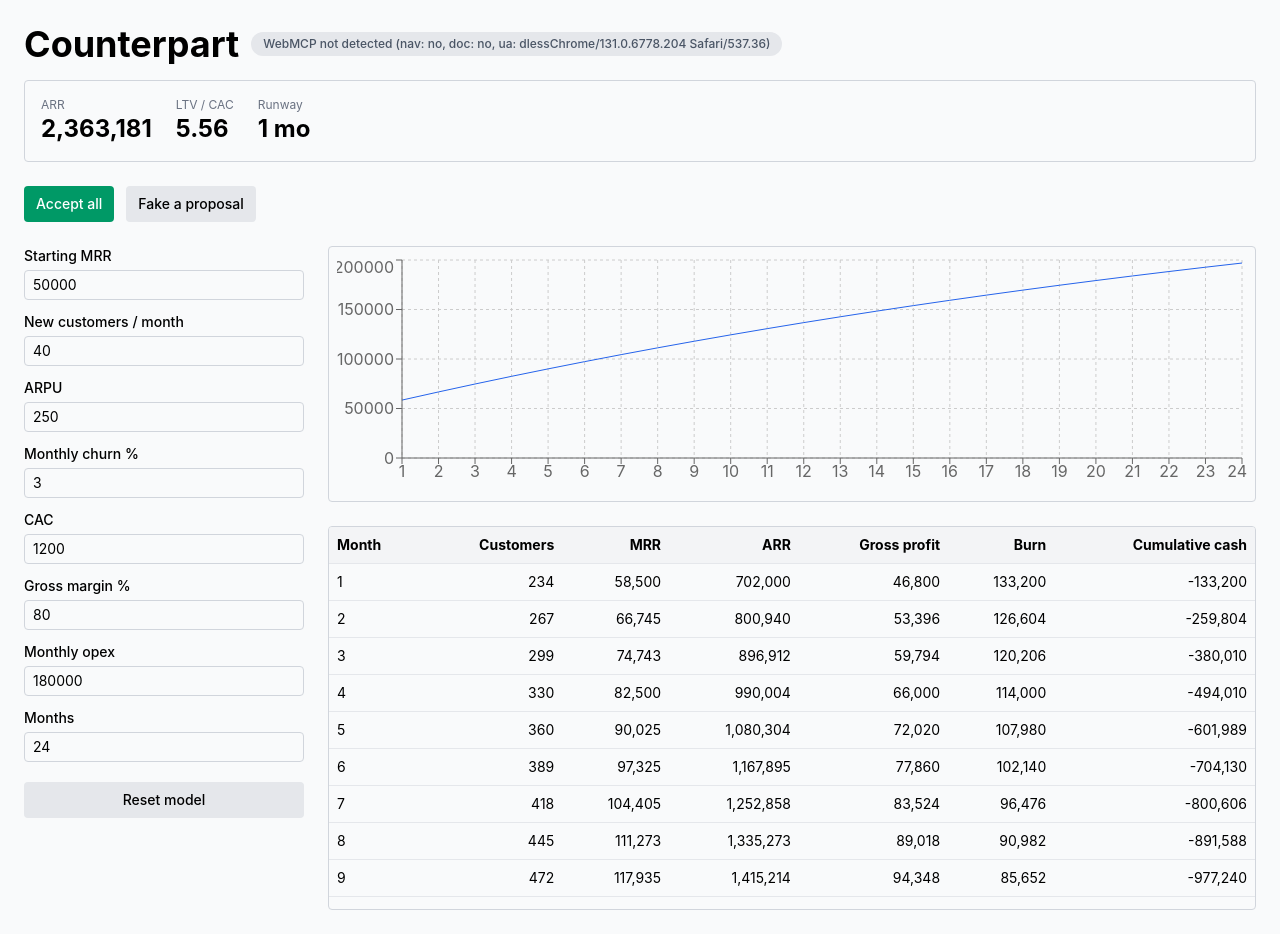
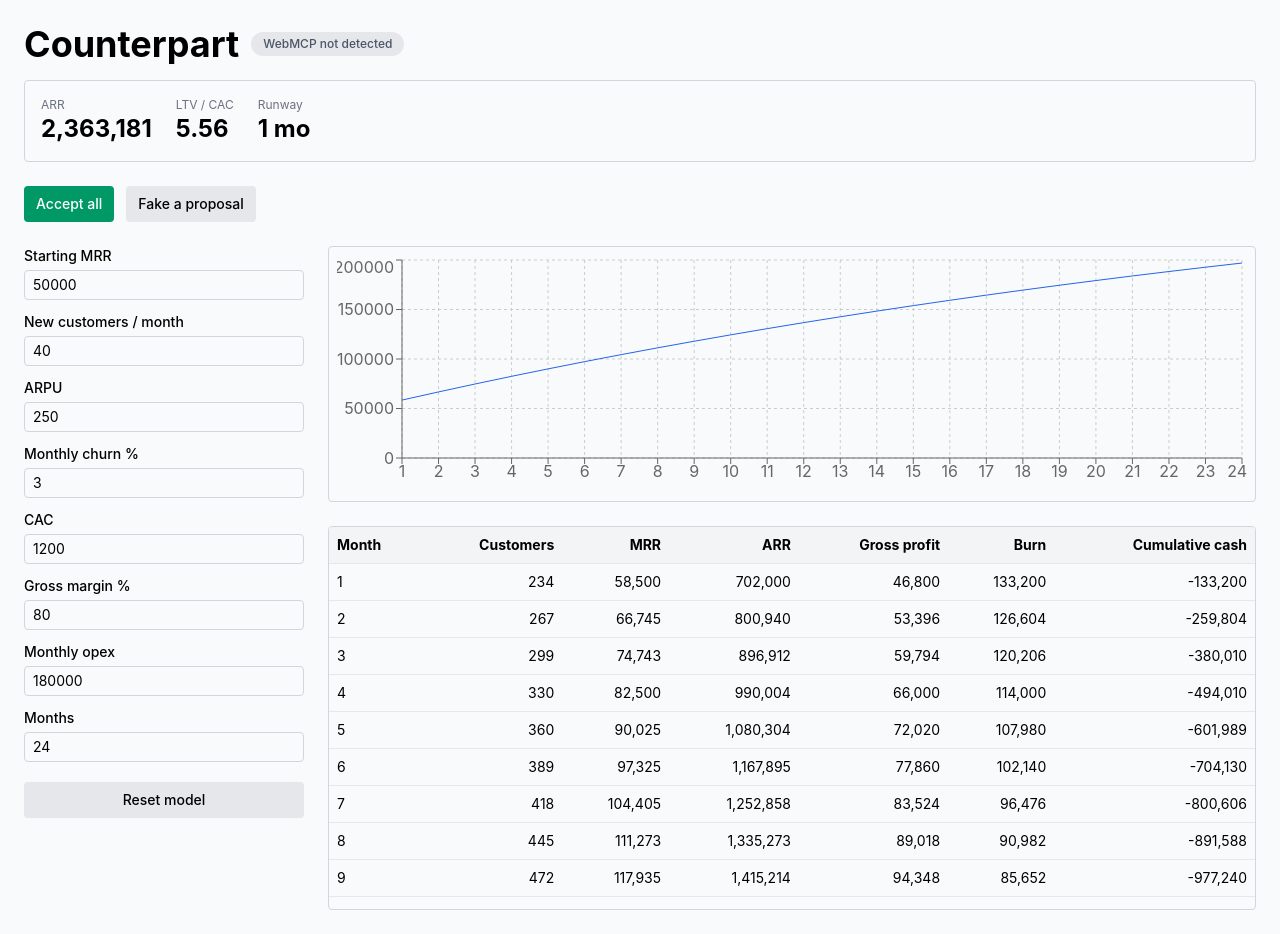
Before and after one commit to amohash/counterpart, a React (Vite) app: page / in a window 1280 px wide. Built offline with nearby package versions, Linux system fonts and the light colour scheme.

Commit message:
fix: use document.modelContext only; drop deprecated navigator path and temp diagnostic

```diff
--- a/src/components/WebmcpBadge.tsx
+++ b/src/components/WebmcpBadge.tsx
@@ -1,5 +1,3 @@
-import { describeSurfaces } from '../webmcp';
-
 interface WebmcpBadgeProps {
   isDetected: boolean;
 }
@@ -9,7 +7,7 @@
 
   return (
     <span className="rounded-full bg-gray-200 px-3 py-1 text-xs font-medium text-gray-600">
-      WebMCP not detected ({describeSurfaces()})
+      WebMCP not detected
     </span>
   );
 }
--- a/src/webmcp.ts
+++ b/src/webmcp.ts
@@ -21,42 +21,20 @@
 }
 
 interface ModelContext {
-  registerTool?: (tool: ToolDefinition) => unknown;
-  provideContext?: (context: { tools: ToolDefinition[] }) => unknown;
+  registerTool: (tool: ToolDefinition) => unknown;
 }
 
 declare global {
   interface Document {
     modelContext?: ModelContext;
   }
-
-  interface Navigator {
-    modelContext?: ModelContext;
-  }
 }
 
-/**
- * `document.modelContext` is the current WebMCP API; `navigator.modelContext`
- * is a deprecated alias kept only as a fallback for older hosts.
- */
-function resolveModelContext(): { context: ModelContext; where: string } | undefined {
-  if (typeof document !== 'undefined' && document.modelContext) {
-    return { context: document.modelContext, where: 'document.modelContext' };
-  }
-
-  if (typeof navigator !== 'undefined' && navigator.modelContext) {
-    return { context: navigator.modelContext, where: 'navigator.modelContext' };
-  }
-
-  return undefined;
-}
-
-/** Temporary diagnostic: which WebMCP surfaces this browser exposes. Remove after Phase 5. */
-export function describeSurfaces(): string {
-  const hasDoc = typeof document !== 'undefined' && Boolean(document.modelContext);
-  const hasNav = typeof navigator !== 'undefined' && Boolean(navigator.modelContext);
-  const ua = typeof navigator !== 'undefined' ? navigator.userAgent.slice(-40) : 'no-ua';
-  return `nav: ${hasNav ? 'yes' : 'no'}, doc: ${hasDoc ? 'yes' : 'no'}, ua: ${ua}`;
+/** `document.modelContext` is the WebMCP API; reading the deprecated
+ * `navigator.modelContext` alias only produces a console warning, so we don't. */
+function resolveModelContext(): ModelContext | undefined {
+  if (typeof document === 'undefined') return undefined;
+  return document.modelContext;
 }
 
 /**
@@ -128,34 +106,24 @@
 export function registerModelTools(getSnapshot: () => ModelSnapshot): boolean {
   currentGetSnapshot = getSnapshot;
 
-  const resolved = resolveModelContext();
-  if (!resolved) {
+  const context = resolveModelContext();
+  if (!context || typeof context.registerTool !== 'function') {
     if (!hasWarnedMissing) {
       hasWarnedMissing = true;
-      console.warn(`${LOG_PREFIX} no modelContext on navigator or document — will keep retrying`);
+      console.warn(`${LOG_PREFIX} document.modelContext not available yet — will keep retrying`);
     }
     return false;
   }
 
   if (isRegistered) return true;
 
-  const { context, where } = resolved;
-
   try {
-    if (typeof context.registerTool === 'function') {
-      context.registerTool(GET_MODEL_STATE);
-    } else if (typeof context.provideContext === 'function') {
-      context.provideContext({ tools: [GET_MODEL_STATE] });
-    } else {
-      console.warn(`${LOG_PREFIX} ${where} exposes neither registerTool nor provideContext`);
-      return false;
-    }
-
+    context.registerTool(GET_MODEL_STATE);
     isRegistered = true;
-    console.log(`${LOG_PREFIX} registered get_model_state via ${where}`);
+    console.log(`${LOG_PREFIX} registered get_model_state via document.modelContext`);
     return true;
   } catch (error) {
-    console.error(`${LOG_PREFIX} registration via ${where} failed`, error);
+    console.error(`${LOG_PREFIX} registerTool failed`, error);
     return false;
   }
 }
```
